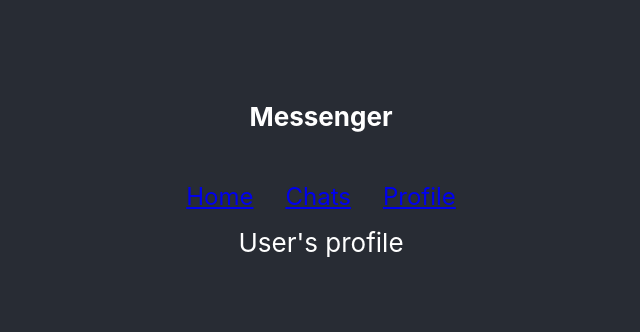
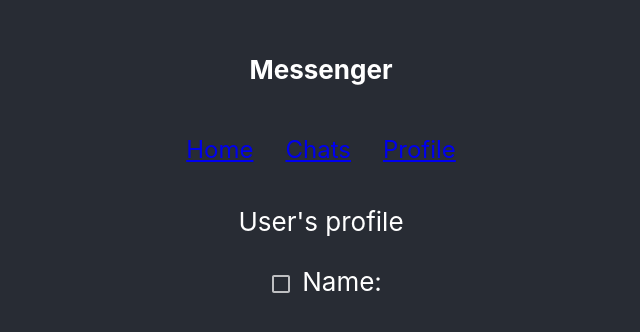
Before and after one commit to Bagnoles/react-app, a React (Create React App) app in the folder first-app/: page /profile in a window 1280 px wide. Shown: the part 238-570 px from the top of the page, without its empty margins (319-959 px from the left). Built offline with nearby package versions, Linux system fonts and the light colour scheme.

Commit message:
home work 5

```diff
--- a/first-app/package.json
+++ b/first-app/package.json
@@ -12,8 +12,10 @@
     "@testing-library/user-event": "^13.5.0",
     "react": "^17.0.2",
     "react-dom": "^17.0.2",
+    "react-redux": "^7.2.6",
     "react-router-dom": "^6.2.1",
     "react-scripts": "5.0.0",
+    "redux": "^4.1.2",
     "web-vitals": "^2.1.4"
   },
   "scripts": {
--- a/first-app/src/components/Messenger.js
+++ b/first-app/src/components/Messenger.js
@@ -7,7 +7,7 @@
 
 
 const Messenger = (props) => {
-    const { messages } = props;
+    const {messages} = props;
 
 
     const [messageList, setMessageList] = useState(messages);
@@ -37,6 +37,10 @@
         }
     }, [messageList]);
 
+    useEffect(() => {
+        setMessageList(messages);
+    }, [messages]);
+
     return (
         <>
             <ul className="messenger">
--- a/first-app/src/index.js
+++ b/first-app/src/index.js
@@ -6,6 +6,8 @@
 import {orange} from "@mui/material/colors";
 import {ThemeProvider} from "@emotion/react";
 import {BrowserRouter} from "react-router-dom";
+import {Provider} from "react-redux";
+import store from "./store";
 
 
 const theme = createTheme({
@@ -20,11 +22,13 @@
 
 ReactDOM.render(
     <React.StrictMode>
+        <Provider store={store}>
         <ThemeProvider theme={theme}>
             <BrowserRouter>
                 <App/>
             </BrowserRouter>
         </ThemeProvider>
+        </Provider>
     </React.StrictMode>,
     document.getElementById('root')
 );
--- a/first-app/src/pages/Profile.js
+++ b/first-app/src/pages/Profile.js
@@ -1,7 +1,28 @@
+import {useDispatch, useSelector} from "react-redux";
+import {useCallback} from "react";
+import {changeNameAction} from "../store/profile/actions";
+import {Checkbox} from "@mui/material";
 
 
 const Profile = () => {
-    return <div>User's profile</div>
+    const { showName, name } = useSelector((state) => state);
+    const dispatch = useDispatch();
+
+    const setShowName = useCallback(() => {
+        dispatch(changeNameAction);
+    }, [dispatch]);
+
+    return  (
+        <div>
+            <p>User's profile</p>
+            <Checkbox
+                checked={showName}
+                value={showName}
+                onChange={setShowName}
+            />
+            <span>Name: </span>{showName && <span>{name}</span>}
+        </div>
+    )
 }
 
 export default Profile;
--- /dev/null
+++ b/first-app/src/store/index.js
@@ -0,0 +1,8 @@
+import {createStore} from "redux";
+import profileReducer from "./profile/reducer";
+
+
+const store = createStore(profileReducer, window.__REDUX_DEVTOOLS_EXTENSION__ && window.__REDUX_DEVTOOLS_EXTENSION__());
+
+
+export default store;
--- /dev/null
+++ b/first-app/src/store/profile/actions.js
@@ -0,0 +1,5 @@
+export const CHANGE_NAME_ACTION = 'CHANGE_NAME_ACTION';
+
+export const changeNameAction = {
+    type: CHANGE_NAME_ACTION
+}
--- /dev/null
+++ b/first-app/src/store/profile/reducer.js
@@ -0,0 +1,20 @@
+import { CHANGE_NAME_ACTION } from './actions'
+
+const initialState = {
+    showName: false,
+    name: 'Anna'
+}
+
+const profileReducer = (state = initialState, action) => {
+    switch(action.type) {
+        case CHANGE_NAME_ACTION:
+            return {
+                ...state,
+                showName: !state.showName
+            }
+        default:
+            return state
+    }
+}
+
+export default profileReducer;
```
Also changed, not shown: 1 other file (tests, documents, lock files or other folders).
